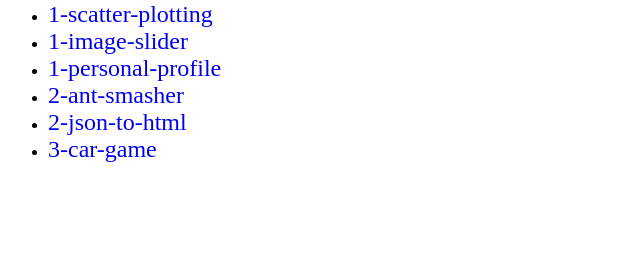
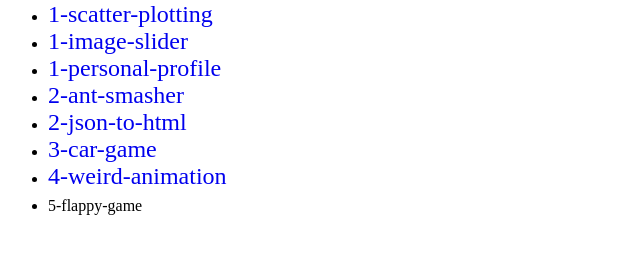
Before and after one commit to SafalPandey/safalpandey.github.io, a plain HTML site: page js-experiments/index.html in a window 1280 px wide. Shown: the part 79-332 px from the top of the page, without its empty margins (0-640 px from the left). Drawn offline with Linux system fonts and the light colour scheme.

Commit message:
updated index

```diff
--- a/js-experiments/index.html
+++ b/js-experiments/index.html
@@ -18,7 +18,9 @@
     	<li><a href="1-personal-profile">1-personal-profile</a></li>
     	<li><a href="2-ant-smasher">2-ant-smasher</a></li>
       <li><a href="2-json-to-html">2-json-to-html</a></li>
-    	<li><a href="3-car-game">3-car-game</a></li>
+      <li><a href="3-car-game">3-car-game</a></li>
+      <li><a href="4-weird-animation">4-weird-animation</a></li>
+    	<li><a href="5-flappy-game"></a>5-flappy-game</li>
     </ul>
   </body>
 </html>
```
